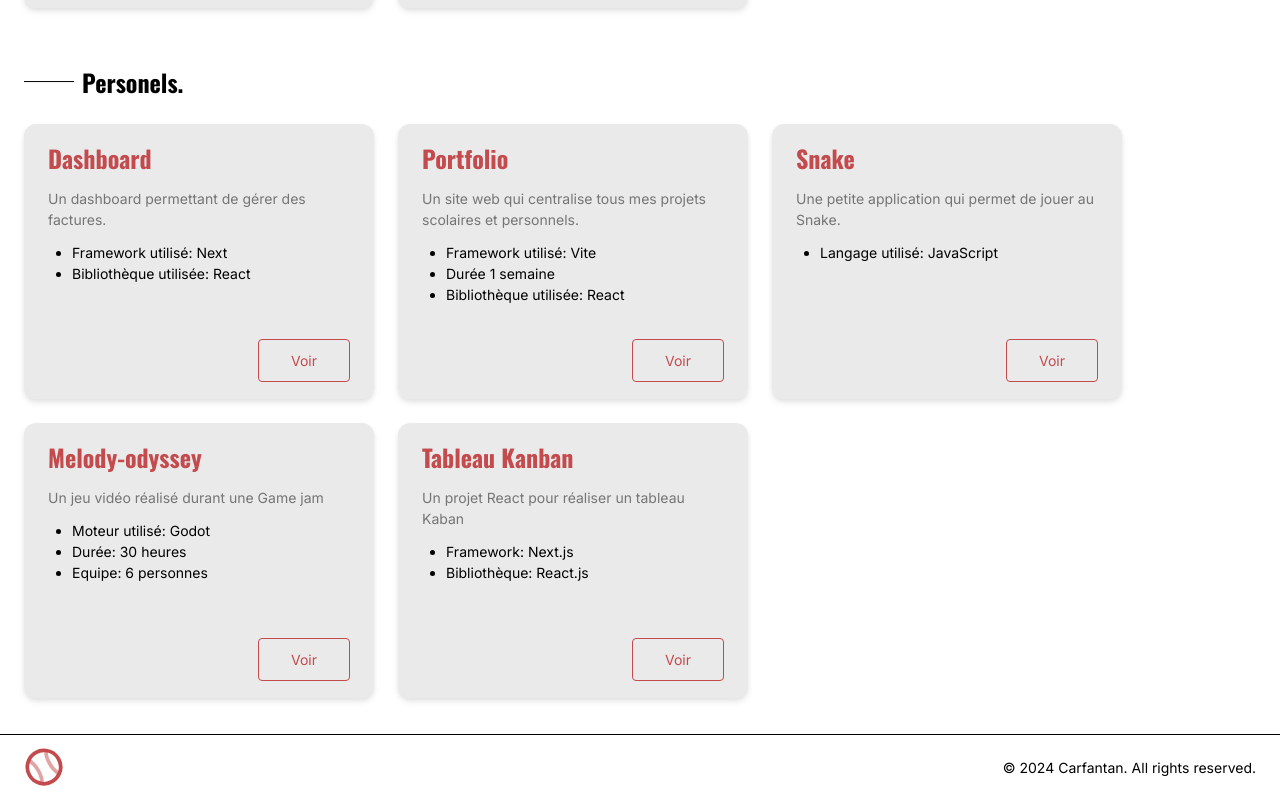
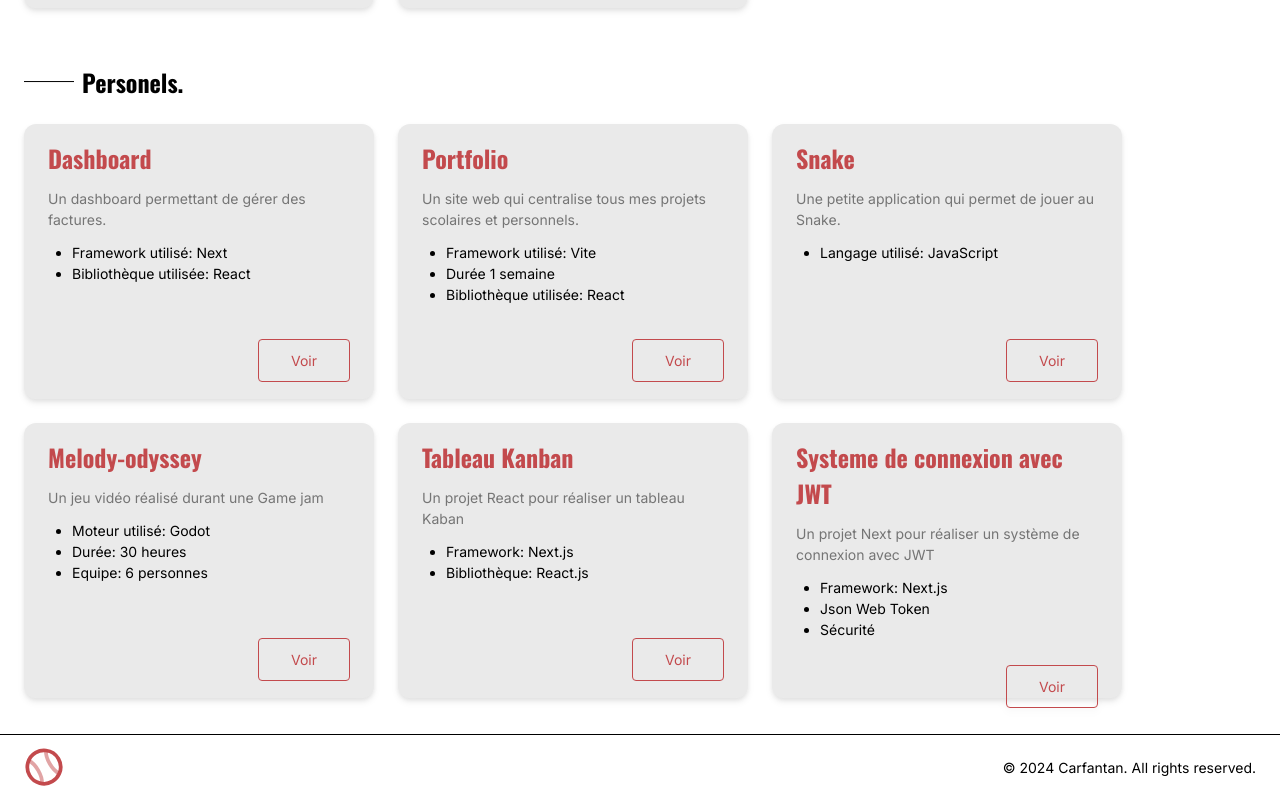
Before and after one commit to SkOor17/portfolio, a React (Vite) app: page /projects in a window 1280 px wide. Shown: the part 796-1596 px from the top of the page. Built offline with nearby package versions, Linux system fonts and the light colour scheme.

Commit message:
add auth-sys project

```diff
--- a/src/data/datas.tsx
+++ b/src/data/datas.tsx
@@ -181,6 +181,19 @@ export const projects: ProjectType[] = [
     ],
     img: "/assets/kanban.png",
   },
+  {
+    id: 11,
+    title: "Systeme de connexion avec JWT",
+    description: "Un projet Next pour réaliser un système de connexion avec JWT",
+    keyWords: ["Framework: Next.js", "Json Web Token", "Sécurité"],
+    category: "perso",
+    texte: [
+      "Dans le cadre de ce projet, j'ai développé un système de connexion sécurisé en utilisant Next.js et Json Web Token (JWT). Ce projet m'a permis de comprendre les principes de base de l'authentification et de la sécurité des données.",
+      "J'ai mis en place un système de connexion et d'inscription, avec une gestion des sessions et des tokens JWT en fonction du type de compte (admin). J'ai également intégré des mécanismes de sécurité pour protéger les données sensibles comme le hashage des mots de passe.",
+      "Ce projet m'a permis de renforcer mes compétences en développement back-end, tout en me sensibilisant aux bonnes pratiques en matière de protection des données.",
+    ],
+    img: "/assets/auth-sys.png",
+  },
 ];
 
 export const skills: Skill[] = [
```
Also changed, not shown: public/assets/auth-sys.png (added).
